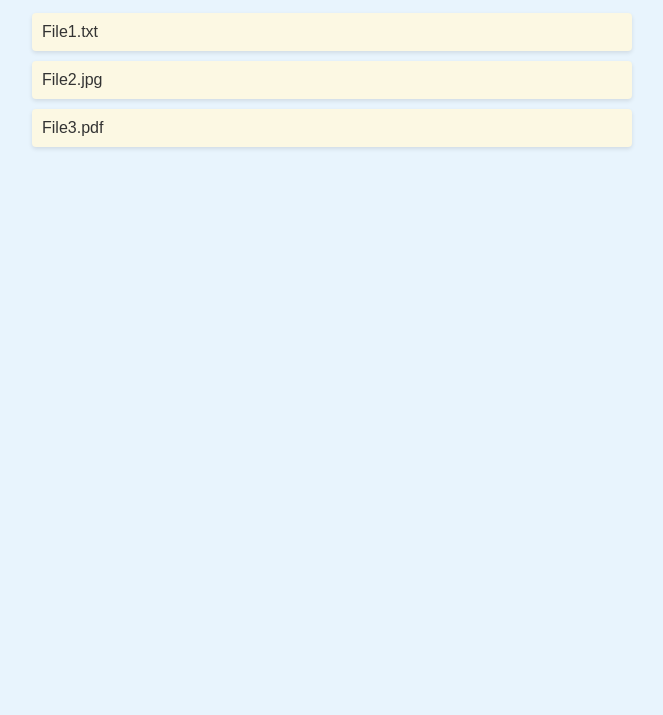
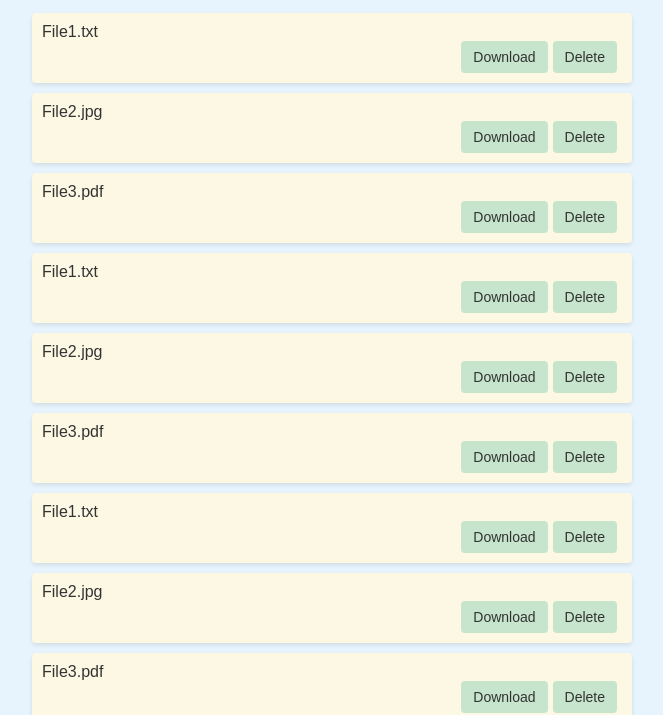
Before and after one commit to chanbengz/SUSTech_CS305_Project_2023F, a plain HTML site: page public/index.html in a window 1280 px wide. Shown: the part 87-802 px from the top of the page, without its empty margins (308-971 px from the left). Drawn offline with Linux system fonts and the light colour scheme.

Commit message:
Modification of index.html

```diff
--- a/public/index.html
+++ b/public/index.html
@@ -59,8 +59,13 @@
       margin-bottom: 10px;
     }
 
+    .button-container {
+      display: flex;
+      justify-content: flex-end;
+    }
+
     .upload-button {
-      position: fixed;
+      position: absolute;
       top: 6%;
       left: 850px; /* Adjusted position */
       transform: translate(-50%, -50%);
@@ -84,7 +89,23 @@
     .upload-button input[type="file"] {
       display: none;
     }
-  </style>
+
+    .file-button {
+      background-color: #c6e5cc; /* Light green button background */
+      color: #333;
+      padding: 8px 12px;
+      border: none;
+      border-radius: 4px;
+      font-size: 14px;
+      cursor: pointer;
+      transition: background-color 0.3s ease;
+      margin-right: 5px;
+    }
+
+    .file-button:hover {
+      background-color: #a0d8a9; /* Dark green button background */
+    }
+</style>
 </head>
 <body>
   <div style="max-width: 600px; margin: 0 auto;">
@@ -103,6 +124,24 @@
     var files = [
       { name: 'File1.txt', path: 'files/File1.txt' },
       { name: 'File2.jpg', path: 'files/File2.jpg' },
+      { name: 'File3.pdf', path: 'files/File3.pdf' },
+      { name: 'File1.txt', path: 'files/File1.txt' },
+      { name: 'File2.jpg', path: 'files/File2.jpg' },
+      { name: 'File3.pdf', path: 'files/File3.pdf' },
+      { name: 'File1.txt', path: 'files/File1.txt' },
+      { name: 'File2.jpg', path: 'files/File2.jpg' },
+      { name: 'File3.pdf', path: 'files/File3.pdf' },
+      { name: 'File1.txt', path: 'files/File1.txt' },
+      { name: 'File2.jpg', path: 'files/File2.jpg' },
+      { name: 'File3.pdf', path: 'files/File3.pdf' },
+      { name: 'File1.txt', path: 'files/File1.txt' },
+      { name: 'File2.jpg', path: 'files/File2.jpg' },
+      { name: 'File3.pdf', path: 'files/File3.pdf' },
+      { name: 'File1.txt', path: 'files/File1.txt' },
+      { name: 'File2.jpg', path: 'files/File2.jpg' },
+      { name: 'File3.pdf', path: 'files/File3.pdf' },
+      { name: 'File1.txt', path: 'files/File1.txt' },
+      { name: 'File2.jpg', path: 'files/File2.jpg' },
       { name: 'File3.pdf', path: 'files/File3.pdf' }
     ];
 
@@ -112,9 +151,32 @@
     files.forEach(function(file) {
       var listItem = document.createElement('li');
       var link = document.createElement('a');
-      link.href = file.path;
       link.textContent = file.name;
       listItem.appendChild(link);
+
+      var buttonContainer = document.createElement('div');
+      buttonContainer.className = 'button-container';
+
+      var downloadButton = document.createElement('button');
+      downloadButton.className = 'file-button';
+      downloadButton.textContent = 'Download';
+      downloadButton.addEventListener('click', function() {
+        // TODO: Implement download functionality
+        alert('Download button clicked for file: ' + file.name);
+      });
+      buttonContainer.appendChild(downloadButton);
+
+      var deleteButton = document.createElement('button');
+      deleteButton.className = 'file-button';
+      deleteButton.textContent = 'Delete';
+      deleteButton.addEventListener('click', function() {
+        // TODO: Implement delete functionality
+        alert('Delete button clicked for file: ' + file.name);
+      });
+      buttonContainer.appendChild(deleteButton);
+
+      listItem.appendChild(buttonContainer);
+
       fileList.appendChild(listItem);
     });
 
```
